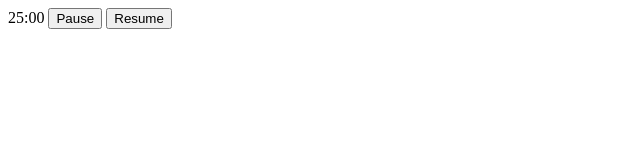
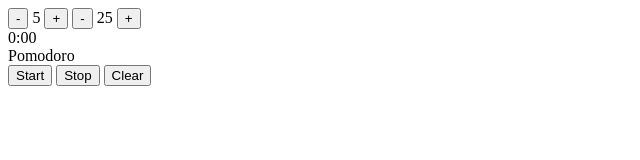
Before and after one commit to vanillaSlice/PomodoroClock, a plain HTML site: page index.html in a window 1280 px wide. Shown: the whole page, without its empty margins (0-640 px from the left). Drawn offline with Linux system fonts and the light colour scheme.

Commit message:
Making progress

```diff
--- a/index.html
+++ b/index.html
@@ -9,9 +9,21 @@
 </head>
 
 <body>
-  <span id="minutes"></span>:<span id="seconds"></span>
-  <button type="button" id="pause">Pause</button>
-  <button type="button" id="resume">Resume</button>
+
+  <button type="button" id="decrease-break">-</button>
+  <span id="break-length"></span>
+  <button type="button" id="increase-break">+</button>
+  <button type="button" id="decrease-session">-</button>
+  <span id="session-length"></span>
+  <button type="button" id="increase-session">+</button>
+  <br>
+  <span id="remaining-time"></span>
+  <br>
+  <span id="mode"></span>
+  <br>
+  <button type="button" id="start">Start</button>
+  <button type="button" id="stop">Stop</button>
+  <button type="button" id="clear">Clear</button>
 
   <script src="./main.js"></script>
 </body>
--- a/main.js
+++ b/main.js
@@ -5,36 +5,33 @@ window.addEventListener('load', function () {
   /*
    * DOM elements.
    */
-  var minutesElement = document.getElementById('minutes');
-  var secondsElement = document.getElementById('seconds');
-  var pauseButton = document.getElementById('pause');
-  var resumeButton = document.getElementById('resume');
+  var breakLengthElement = document.getElementById('break-length');
+  var sessionLengthElement = document.getElementById('session-length');
+  var remainingTimeElement = document.getElementById('remaining-time');
+  var modeElement = document.getElementById('mode');
 
   /*
-   * Note: time calculations are made using milliseconds throughout.
+   * All times are stored in milliseconds unless stated otherwise.
    */
-
-  var breakLength = 300000; // 5 minutes
-  var sessionLength = 1500000; // 25 minutes
+  var breakLengthInMinutes = 5;
+  var sessionLengthInMinutes = 25;
   var startTime;
   var mode = 'session'; // session or break
-  var currentTimerLength = sessionLength;
+  var currentTimerLength = sessionLengthInMinutes * 60000;
   var isStopped = true;
   var timerIntervalId;
 
   /*
-   * Initialise DOM elements
+   * Initialise DOM elements.
    */
-  minutesElement.innerText = '25';
-  secondsElement.innerText = '00';
+  breakLengthElement.innerText = breakLengthInMinutes;
+  sessionLengthElement.innerText = sessionLengthInMinutes;
+  remainingTimeElement.innerText = '0:00';
+  modeElement.innerText = 'Pomodoro';
 
-  // METHODS
-  // start
-  // stop
-  // clear
-  // decrease/increase break length
-  // decrease/increase session length
-
+  /*
+   * Main function to do all calculations and countdown.
+   */
   function updateTime() {
     var currentTimeInMs = Date.now();
     var elapsedTime = currentTimeInMs - startTime;
@@ -43,21 +40,33 @@ window.addEventListener('load', function () {
       if (mode === 'session') {
         mode = 'break';
         startTime = Date.now();
-        currentTimerLength = breakLength;
+        currentTimerLength = breakLengthInMinutes * 60000;
       } else if (mode === 'break') {
         mode = 'session';
         startTime = Date.now();
-        currentTimerLength = sessionLength;
+        currentTimerLength = sessionLengthInMinutes * 60000;
       }
     } else {
       var minutes = parseInt(remainingTimeInMs / 1000 / 60);
       var seconds = parseInt(remainingTimeInMs / 1000 % 60);
-      minutesElement.innerText = minutes;
-      secondsElement.innerText = seconds;
+      remainingTimeElement.innerText = minutes + ':' + seconds;
     }
   }
 
-  pauseButton.addEventListener('click', function () {
+  /*
+   * Add button event listeners.
+   */
+
+  document.getElementById('start').addEventListener('click', function () {
+    if (isStopped) {
+      isStopped = false;
+      startTime = Date.now();
+      timerIntervalId = setInterval(updateTime, 100);
+      document.body.classList.add(mode);
+    }
+  });
+
+  document.getElementById('stop').addEventListener('click', function () {
     if (!isStopped) {
       isStopped = true;
       currentTimerLength -= Date.now() - startTime;
@@ -65,12 +74,44 @@ window.addEventListener('load', function () {
     }
   });
 
-  resumeButton.addEventListener('click', function () {
-    if (isStopped) {
-      isStopped = false;
-      startTime = Date.now();
-      timerIntervalId = setInterval(updateTime, 100);
-    }
+  document.getElementById('clear').addEventListener('click', function () {
+    document.body.classList.remove('session', 'break');
   });
 
+  document.getElementById('decrease-break').addEventListener('click', function () {
+    updateBreakLength(breakLengthInMinutes - 1);
+  });
+
+  document.getElementById('increase-break').addEventListener('click', function () {
+    updateBreakLength(breakLengthInMinutes + 1);
+  });
+
+  function updateBreakLength(length) {
+    if (length < 1) return;
+    breakLengthInMinutes = length;
+    breakLengthElement.innerText = breakLengthInMinutes;
+
+    // extra functionality
+  }
+
+  document.getElementById('decrease-session').addEventListener('click', function () {
+    updateSessionLength(sessionLengthInMinutes - 1);
+  });
+
+  document.getElementById('increase-session').addEventListener('click', function () {
+    updateSessionLength(sessionLengthInMinutes + 1);
+  });
+
+  function updateSessionLength(length) {
+    if (length < 1) return;
+    sessionLengthInMinutes = length;
+    sessionLengthElement.innerText = sessionLengthInMinutes;
+
+    // look at this
+    if (mode === 'session') {
+      startTime = Date.now();
+      currentTimerLength = sessionLengthInMinutes * 60000;
+    }
+  }
+
 });
```
